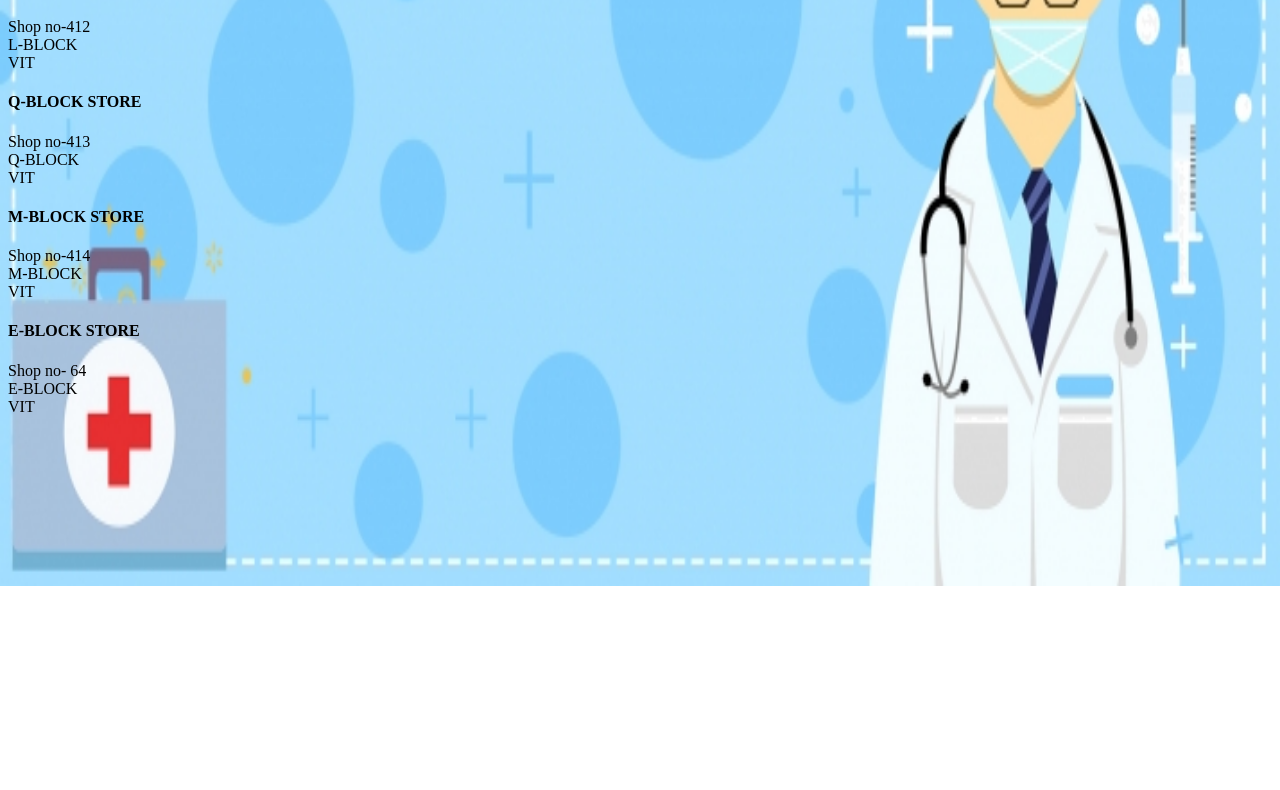
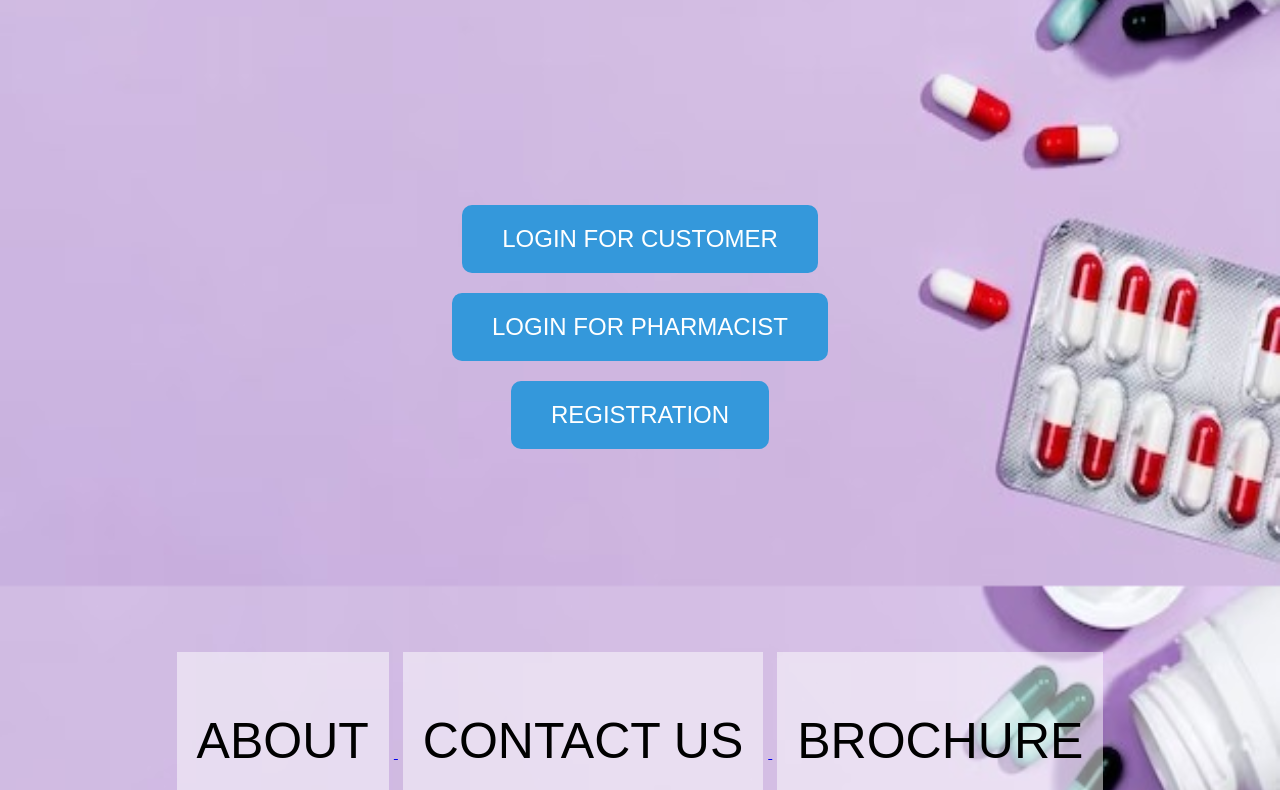
Before and after one commit to Dipit12/First-Hackathon-site, a plain HTML site: page html_basics_rev/HOMEPAGE.html in a window 1280 px wide. Shown: the part 214-1004 px from the top of the page. Before the commit the page ends 800 px from the top, so only its background shows below. Drawn offline with Linux system fonts and the light colour scheme.

Commit message:
final update before preview1

```diff
--- a/html_basics_rev/HOMEPAGE.html
+++ b/html_basics_rev/HOMEPAGE.html
@@ -1,53 +1,118 @@
 <!DOCTYPE html>
 <html>
 <head>
-        <title>Building webpage of hackbattle</title>
-
-    </head>
-    <body>
-        <marquee direction="right">
-            We deliver medicines 24/7 within 1 hour
-        </marquee>
-        <center>
-        <h1>WELCOME TO VIT PHARMACY</h1>
-        </center>
+    <meta charset="UTF-8">
+    <meta name="viewport" content="width=device-width, initial-scale=1.0">
     <style>
         body {
-              background-image: url('background.jpg');
+            text-align: center;
+            overflow: hidden; /* Hide overflow to prevent horizontal scroll */
+        }
+
+        .button-container {
+            display: flex;
+            flex-direction: column;
+            align-items: center;
+            justify-content: center;
+            height: 80vh;
+            position: relative; /* Add position relative for button animation */
+        }
+
+        .big-button {
+            padding: 20px 40px;
+            font-size: 24px;
+            background-color: #3498db;
+            color: #fff;
+            border: none;
+            margin: 10px;
+            cursor: pointer;
+            border-radius: 10px;
+            transform: translateX(-100%); /* Initial position - outside left */
+            transition: transform 1s ease-in-out; /* Transition for sliding effect */
+        }
+
+        /* Add animation to the big-button class for automatic slide-in */
+        @keyframes slideIn {
+            0% {
+                transform: translateX(-100%);
+            }
+            100% {
+                transform: translateX(0);
+            }
+        }
+
+        .big-button.loaded {
+            animation: slideIn 1s ease-in-out; /* Apply animation when the class is loaded */
+            transform: translateX(0); /* Keep the buttons in the center */
+        }
+
+        .small-button {
+            padding: 10px 20px;
+            font-size: 50px;
+            background-color: rgba(255,255,255,0.5);
+
+            color: #fff;
+            border: none;
+            margin: 5px;
+            cursor: pointer;
+        }
+
+        /* Add CSS for the background image */
+        body {
+            background-image: url("back_5.jpeg");
             background-repeat: no-repeat;
             background-attachment: fixed;
             background-size: 100% 100%;
         }
     </style>
+</head>
+<body>
+    <marquee direction="right">
+        <b>MEDICINES DELIVERED DIRECTLY TO YOUR HOSTELS!!</b>
+    </marquee>
+    <center>
+	<style>
+        .shifted-text {
+            margin-top: 20px; /* Adjust the margin-top value as needed */
+        }
+    </style>
+
+        <h1><br><br><br>WELCOME TO VIT PHARMACY</h1>
+
+    </center>
+</body>
+</head>
+<body>
+<div class="button-container">
+    <a href="login_page.html">
+        <button class="big-button">LOGIN FOR CUSTOMER</button>
+    </a>
+    <a href="login_page.html">
+        <button class="big-button">LOGIN FOR PHARMACIST</button>
+    </a>
+    <a href="registration_page.html">
+        <button class="big-button">REGISTRATION</button>
+    </a>
+</div>
+<div class="topright">
     <a href="about.html">
-            <button class = "GFG",style="height:200px;width:200px">ABOUT</button>
+        <button class="small-button",align="right" ><p style =" color:black;">ABOUT</p></button>
     </a>
     <a href="contact.html">
-            <button class = "GFG",style="height:200px;width:200px">CONTACT US</button>
+        <button class="small-button",align="right"><p style =" color:black;">CONTACT US</p></button>
     </a>
-        <a href="login_page.html">
-            <button class = "GFG",style="height:200px;width:200px">LOGIN FOR CUSTOMER</button>
+    <a href="https://www.roquette.com/-/media/contenus-gbu/pharma/documentation/roquette-pharma-product_catalog-2019-10-546.pdf">
+        <button class="small-button",align="right"><p style =" color:black;">BROCHURE</p></button>
     </a>
-        <a href="login_page.html">
-            <button class = "GFG",style="height:200px;width:200px">LOGIN FOR PHARMACY</button>
-        </a>
-        <a href="registration_page.html">
-            <button class = "GFG",style="height:200px;width:200px"> REGISTRATION</button>
-        </a>
-        <a href="brochure.html">
-            <button class = "GFG",style="height:200px;width:200px">VIEW OUR BROCHURE</button>
-        </a>
-        <center>
-        <h3>
-            HERE'S A LIST OF OUR PHYSICAL STORES:
-        </h3> </center>
-        <h4>L-BLOCK STORE</h4>
-        <p>Shop no-412 <br> L-BLOCK <br>VIT</p>
-        <h4>Q-BLOCK STORE</h4>
-        <p>Shop no-413 <br> Q-BLOCK <br> VIT</p>
-        <h4> M-BLOCK STORE</h4>
-        <p> Shop no-414 <br> M-BLOCK <br> VIT</p>
-        <h4> E-BLOCK STORE</h4>
-        <p> Shop no- 64 <br> E-BLOCK <br> VIT</p>
+</div>
+</center>
+<script>
+    // Add a class to trigger the animation when the page loads
+    window.addEventListener('load', function() {
+        document.querySelectorAll('.big-button').forEach(function(button) {
+            button.classList.add('loaded');
+        });
+    });
+</script>
 </body>
 </html>
```
Also changed, not shown: html_basics_rev/about.html (+16 -3 lines), html_basics_rev/back_3.jpeg (added), html_basics_rev/back_4.jpeg (added), html_basics_rev/back_5.jpeg (added), html_basics_rev/doc.jpg (added). Lines whose indentation alone changed are shown as unchanged.
